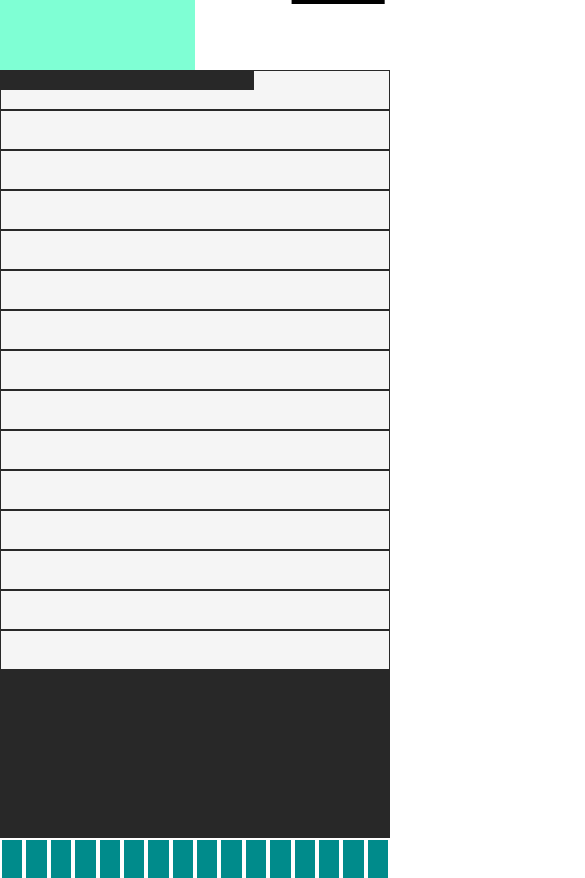
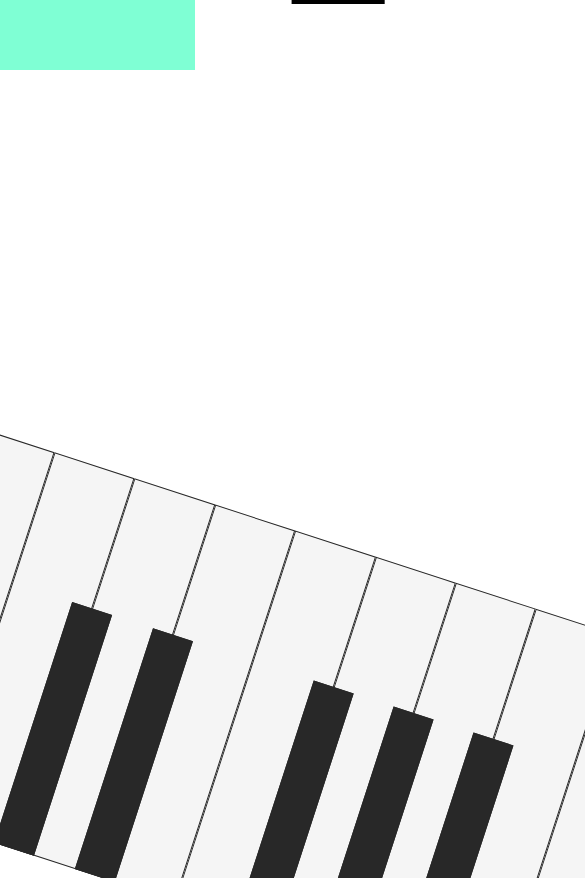
Before and after one commit to foundling/nullwerk, a Vue app: page / in a window 390 px wide. Shown: the part 690-1568 px from the top of the page, 585 px wide, since content can reach past the window. Built offline with nearby package versions, Linux system fonts and the light colour scheme; what vue-touch would draw is missing.

Commit message:
correct left to right layout for vertical keyboard, make container height 150% and rotate 180 degrees. change key flex position to flex-end

```diff
--- a/src/App.vue
+++ b/src/App.vue
@@ -325,9 +325,9 @@
             flex-direction: column;
         }
         .keyboard-container {
+            transform: rotate(108deg);
             width: 100%;
-            height: 500px;
-            margin-bottom: 100px;
+            height: 150%;
         }
     }
 </style>
--- a/src/components/Key.vue
+++ b/src/components/Key.vue
@@ -36,7 +36,7 @@
         .black-key {
             height: calc(100% / 30);
             width: 65%;
-            align-self: flex-start;
+            align-self: flex-end;
         }
         .white-key {
             height: calc(100% / 15);
@@ -64,12 +64,16 @@
             'blackKeys'
         ],
         created: function() {
+
             const that = this;
-            window.addEventListener('resize', function() {
+            function updateKeyboardDimensions() {
                 const newWidth = getScreenWidth();
                 that.screenWidth = newWidth;
                 that.keyboardDirection = newWidth >= 500 ? 'horizontal' : 'vertical';
-            });
+            };
+
+            updateKeyboardDimensions();
+            window.addEventListener('resize', updateKeyboardDimensions);
         },
         onDestroy: function() {
             window.removeEventListener('resize', this.handleResize);
--- a/src/components/Keyboard.vue
+++ b/src/components/Keyboard.vue
@@ -22,7 +22,7 @@
     @media(max-width: 500px) {
         .keyboard {
             flex-direction: column;
-            height: 600px;;
+            height: 100%;
         }
     }
 </style>
```
